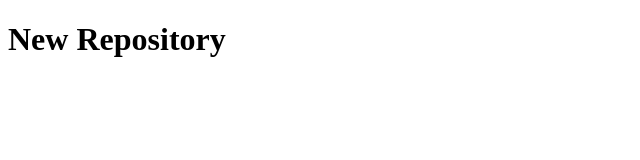
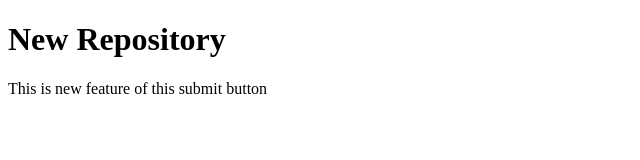
Before and after one commit to kharadimihir/localRepo, a plain HTML site: page index.html in a window 1280 px wide. Shown: the whole page, without its empty margins (0-640 px from the left). Drawn offline with Linux system fonts and the light colour scheme.

Commit message:
Add New Feature

```diff
--- a/index.html
+++ b/index.html
@@ -7,5 +7,6 @@
 </head>
 <body>
     <h1>New Repository</h1>
+    <p>This is new feature of this submit button</p>
 </body>
 </html>
```
